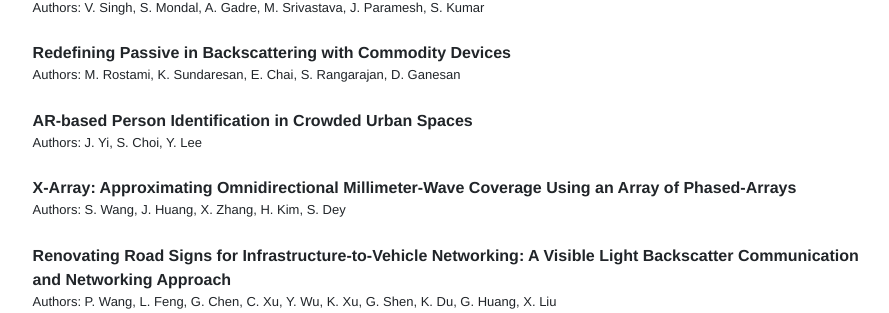
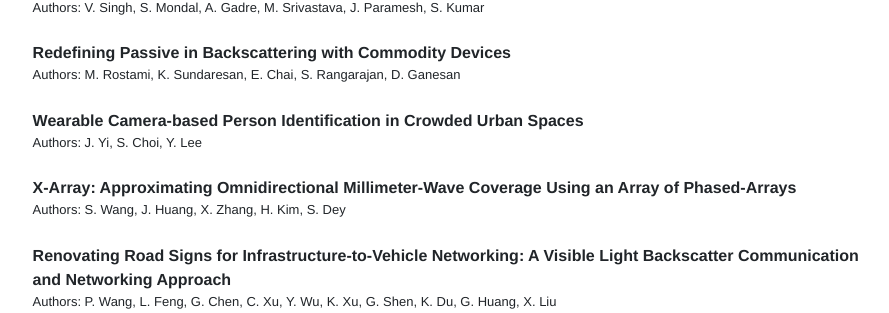
Before and after one commit to srene/mobicom2020-website, a PHP site: page /accepted.php in a window 1280 px wide. Shown: the part 319-632 px from the top of the page, without its empty margins (185-1074 px from the left). Run offline with PHP 8.4, Linux system fonts and the light colour scheme; some libraries are stand-ins or nearby versions.

Commit message:
paper name update

```diff
--- a/accepted.php
+++ b/accepted.php
@@ -26,7 +26,7 @@
 <div class="pauthors">Authors: M. Rostami, K. Sundaresan, E. Chai, S. Rangarajan, D. Ganesan</div></li>
 <br/>
 
-<li><b>AR-based Person Identification in Crowded Urban Spaces</b> <!--<a href="http://web.mit.edu/arjunvb/pubs/bursttracker-mobicom19-paper.pdf">[Preprint]</a>--><br/>
+<li><b>Wearable Camera-based Person Identification in Crowded Urban Spaces</b> <!--<a href="http://web.mit.edu/arjunvb/pubs/bursttracker-mobicom19-paper.pdf">[Preprint]</a>--><br/>
 <div class="pauthors">Authors: J. Yi, S. Choi, Y. Lee</div></li>
 <br/>
 
```
